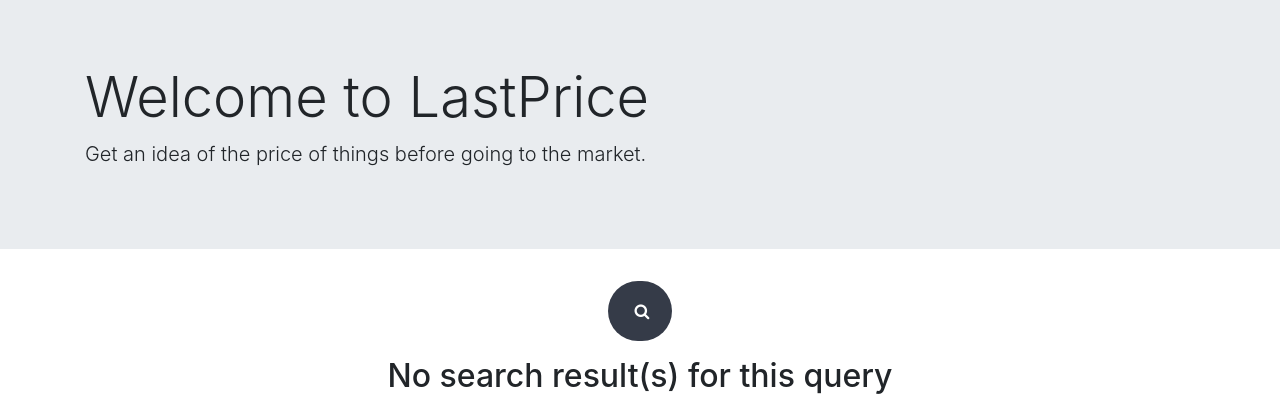
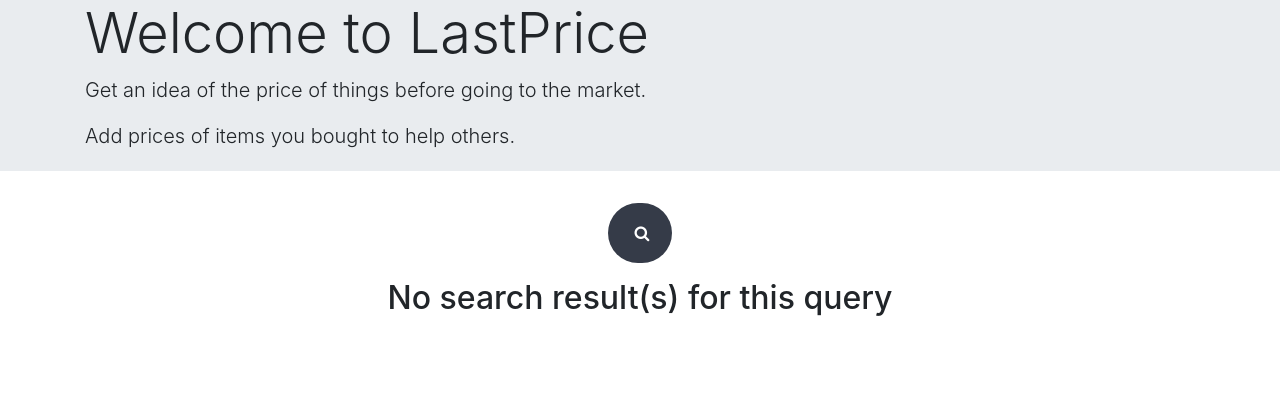
Before and after one commit to ColeDrain/last-price-app, a Django app: template templates/search.html in a window 1280 px wide. Shown: the part 56-476 px from the top of the page. Run offline with Django 3.2, Linux system fonts and the light colour scheme; the template is opened without the code that fills it, so the values that code supplies are empty; some libraries are stand-ins or nearby versions.

Commit message:
My LastPrice app, seventeenth commit

```diff
--- a/lastprice/settings.py
+++ b/lastprice/settings.py
@@ -23,7 +23,7 @@ BASE_DIR = os.path.dirname(os.path.dirname(os.path.abspath(__file__)))
 SECRET_KEY = '$(v(jr&53_hb3nnb@9x6f9t*cmh=u5ybtj!=-#9d!1tj3l$n(@'
 
 # SECURITY WARNING: don't run with debug turned on in production!
-DEBUG = True
+DEBUG = False
 
 ALLOWED_HOSTS = ['127.0.0.1', '.pythonanywhere.com']
 
--- a/templates/search.html
+++ b/templates/search.html
@@ -2,10 +2,11 @@
 {% load static %}
 {% block content %}
 
-<div class="jumbotron jumbotron-fluid">
+<div class="jumbotron jumbotron-fluid pt-0 pb-1">
     <div class="container">
       <h1 class="display-4">Welcome to LastPrice</h1>
       <p class="lead">Get an idea of the price of things before going to the market.</p>
+      <p class="lead">Add prices of items you bought to help others.</p>
     </div>
 </div>
 
```
